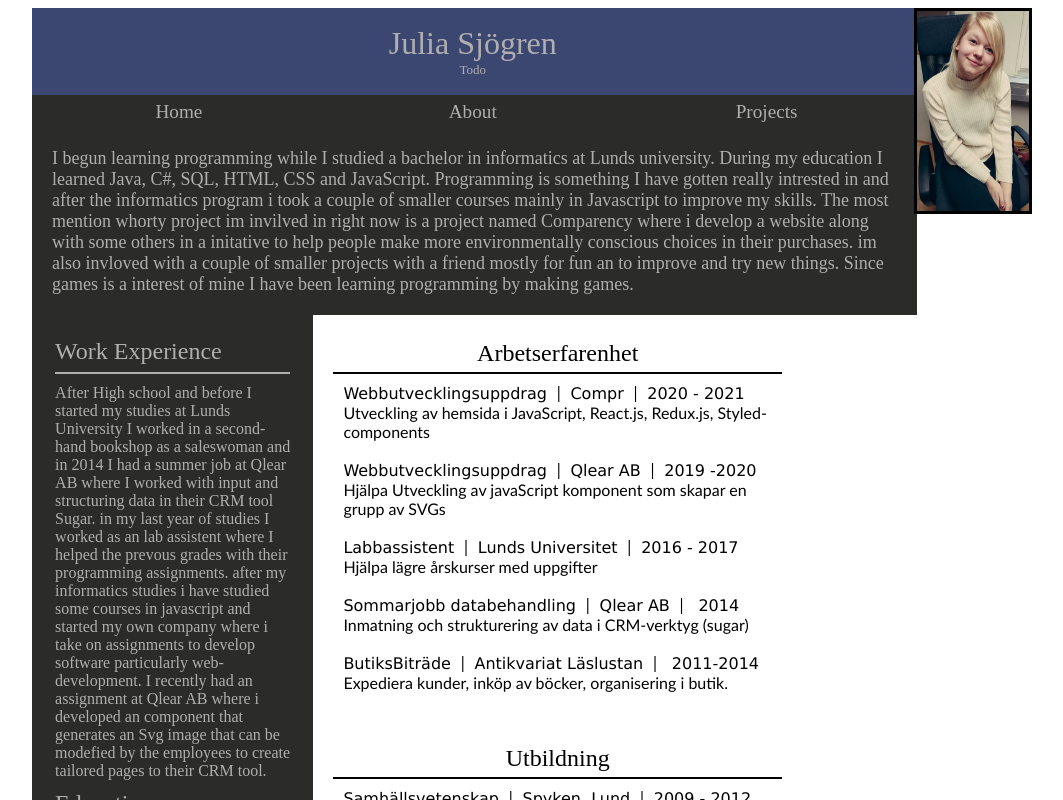
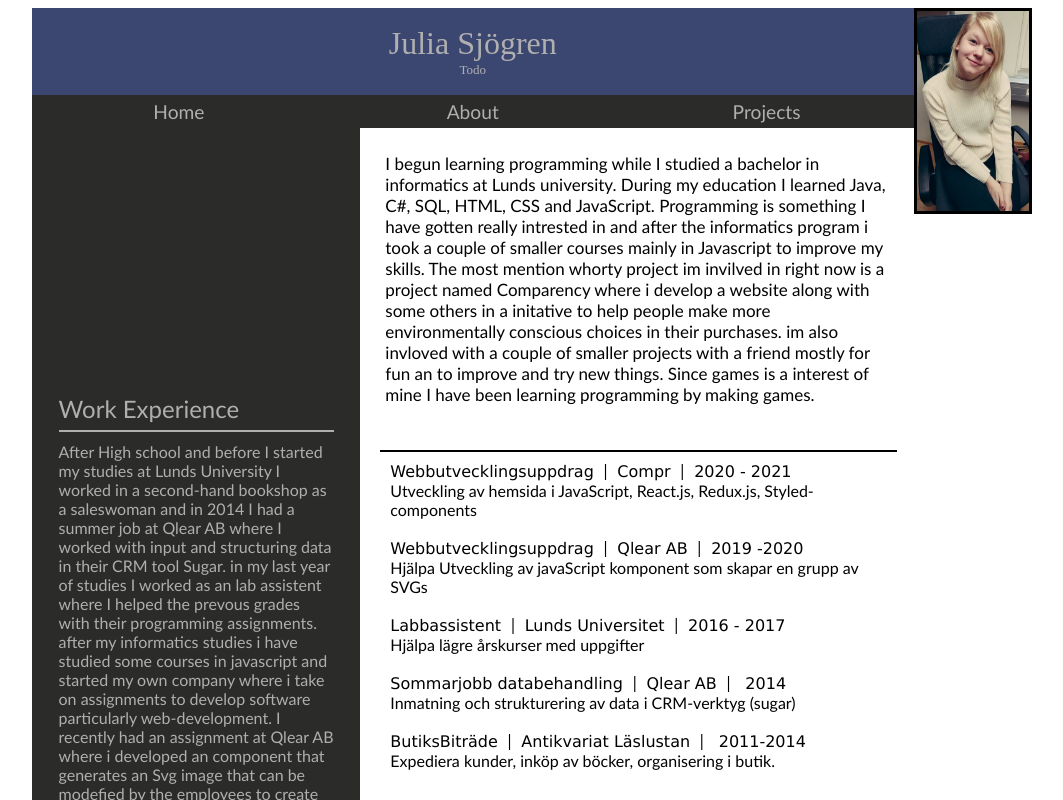
Before and after one commit to juliasjogren/juliasjogren.github.io, a React (Create React App) app: page / in a window 1280 px wide. Both pictures are taken after a click on the element "About". Shown: the top 800 px of the page, without its empty margins (108-1171 px from the left). Built offline with nearby package versions, Linux system fonts and the light colour scheme.

Commit message:
home and about alined

```diff
--- a/src/layout/Header/index.js
+++ b/src/layout/Header/index.js
@@ -61,6 +61,7 @@ const Wrap = styled.div`
 	background: #3c4771;
 	/* background: #4a5684; */
 	/* background: #0086b3; */
+	font-family: calibri;
 	width: 100%;
 	max-height: 120px;
 	text-align: center;
@@ -124,7 +125,7 @@ const NavLink = styled.div`
 	display: flex;
 	align-items: center;
 	justify-content: center;
-	font-family: serif;
+	font-family: calibri;
 	cursor: pointer;
 	text-decoration: none;
 	color: #afafaf;
--- a/src/routes/about/index.js
+++ b/src/routes/about/index.js
@@ -4,14 +4,14 @@ import Info from "./layout/info";
 import Cv from "./layout/cv";
 
 function About() {
-	const intro =
+	const introText =
 		"I begun learning programming while I studied a bachelor in informatics at Lunds university. During my education I learned Java, C#, SQL, HTML, CSS and JavaScript. Programming is something I have gotten really intrested in and after the informatics program i took a couple of smaller courses mainly in Javascript to improve my skills. The most mention whorty project im invilved in right now is a project named Comparency where i develop a website along with some others in a initative to help people make more environmentally conscious choices in their purchases. im also invloved with a couple of smaller projects with a friend mostly for fun an to improve and try new things. Since games is a interest of mine I have been learning programming by making games.";
 
 	return (
 		<AboutWrap>
-			<Intro>{intro}</Intro>
+			<StyledInfo />
 			<Wrap>
-				<Info />
+				<IntroText>{introText}</IntroText>
 				<Cv />
 			</Wrap>
 		</AboutWrap>
@@ -22,16 +22,23 @@ export default About;
 
 const AboutWrap = styled.div`
 	display: flex;
-	flex-direction: column;
+	/* flex-direction: column; */
 	margin-right: 115px;
 `;
-const Intro = styled.div`
-	padding: 20px;
+const StyledInfo = styled(Info)`
+	width: 350px;
+`;
+const IntroText = styled.div`
+	padding: 25px;
 	font-size: 18px;
-	background-color: #2b2b2a;
-	color: #afafaf;
+	font-family: calibri;
+	font-size: 17px;
+	/* background-color: #2b2b2a; */
+	/* color: #afafaf; */
 `;
 const Wrap = styled.div`
+	width: 80%;
 	display: flex;
-	margin-right: 115px;
+	flex-direction: column;
+	/* margin-right: 115px; */
 `;
--- a/src/routes/about/layout/cv.js
+++ b/src/routes/about/layout/cv.js
@@ -60,7 +60,7 @@ function Cv() {
 	return (
 		<CvWrap>
 			<Wrap>
-				<Title>Arbetserfarenhet</Title>
+				{/* <Title>Arbetserfarenhet</Title> */}
 				<Line />
 				{workexp.map((item) => (
 					<FactWrap key={item.time}>
@@ -76,7 +76,7 @@ function Cv() {
 				))}
 			</Wrap>
 			<Wrap>
-				<Title>Utbildning</Title>
+				{/* <Title>Utbildning</Title> */}
 				<Line />
 				{education.map((item) => (
 					<FactWrap key={item.time}>
@@ -116,17 +116,18 @@ const Wrap = styled.div`
 	padding: 20px;
 	padding-bottom: 0;
 	flex-direction: column;
-	margin-bottom: 18px;
+	margin-bottom: 90px;
 `;
 
 const Title = styled.div`
 	padding: 5px;
 	text-align: center;
-	font-family: Oblique Rain;
+	font-family: calibri;
 	font-size: 24px;
 `;
 const FactWrap = styled.div`
 	padding: 10px;
+	/* margin-bottom: 10px; */
 `;
 const FactItems = styled.div`
 	display: flex;
--- a/src/routes/about/layout/info.js
+++ b/src/routes/about/layout/info.js
@@ -12,13 +12,16 @@ function Info() {
 
 	return (
 		<AboutWrap>
-			{/* <Text1>{intro}</Text1> */}
+			<ExpWrap>
 				<Title>Work Experience</Title>
 				<Line />
 				<Text>{workXp}</Text>
+			</ExpWrap>
+			<Wrap>
 				<Title>Education</Title>
 				<Line />
 				<Text>{education}</Text>
+			</Wrap>
 		</AboutWrap>
 	);
 }
@@ -26,14 +29,23 @@ function Info() {
 export default Info;
 
 const AboutWrap = styled.div`
-	width: 50%;
+	width: 350px;
 	display: flex;
 	flex-direction: column;
+	font-family: calibri;
 	padding: 3%;
 	background-color: #2b2b2a;
 	color: #afafaf;
 `;
 
+const ExpWrap = styled.div`
+	margin-top: 239px;
+	margin-bottom: 12px;
+`;
+
+const Wrap = styled.div`
+	margin-bottom: 31px;
+`;
 const Title = styled.div`
 	margin-right: 4%;
 	font-size: 24px;
--- a/src/routes/home/index.js
+++ b/src/routes/home/index.js
@@ -9,7 +9,7 @@ function Home() {
 
 	return (
 		<HomeWrap>
-			<Intro />
+			<StyledIntro />
 			<NewsWrap />
 		</HomeWrap>
 	);
@@ -21,8 +21,11 @@ const HomeWrap = styled.div`
 	display: flex;
 	margin-right: 115px;
 `;
+const StyledIntro = styled(Intro)`
+	width: 350px;
+`;
 
 const NewsWrap = styled(News)`
-	/* width: 60%; */
+	width: 70%;
 	/* align-self: center; */
 `;
--- a/src/routes/home/layout/intro.js
+++ b/src/routes/home/layout/intro.js
@@ -31,11 +31,11 @@ const IntroWrap = styled.div`
 	display: flex;
 	justify-content: center;
 	flex-direction: column;
+	font-family: calibri;
 	background-color: #2b2b2a;
 	color: #afafaf;
-	width: 50%;
-	padding: 10px;
-	padding-top: 0;
+	width: 350px;
+	padding: 3%;
 `;
 const Name = styled.div`
 	text-align: center;
@@ -43,7 +43,7 @@ const Name = styled.div`
 	padding: 10px;
 `;
 const IntroText = styled.div`
-	font-size: 18px;
+	font-size: 17px;
 	padding: 10px;
 `;
 const Contact = styled.div`
--- a/src/routes/home/layout/news.js
+++ b/src/routes/home/layout/news.js
@@ -24,8 +24,9 @@ function News() {
 export default News;
 
 const Wrap = styled.div`
-	width: 100%;
+	width: 80%;
 	display: flex;
+	font-family: calibri;
 	flex-direction: column;
 	align-items: center;
 `;
```
Lines whose indentation alone changed are shown as unchanged.
